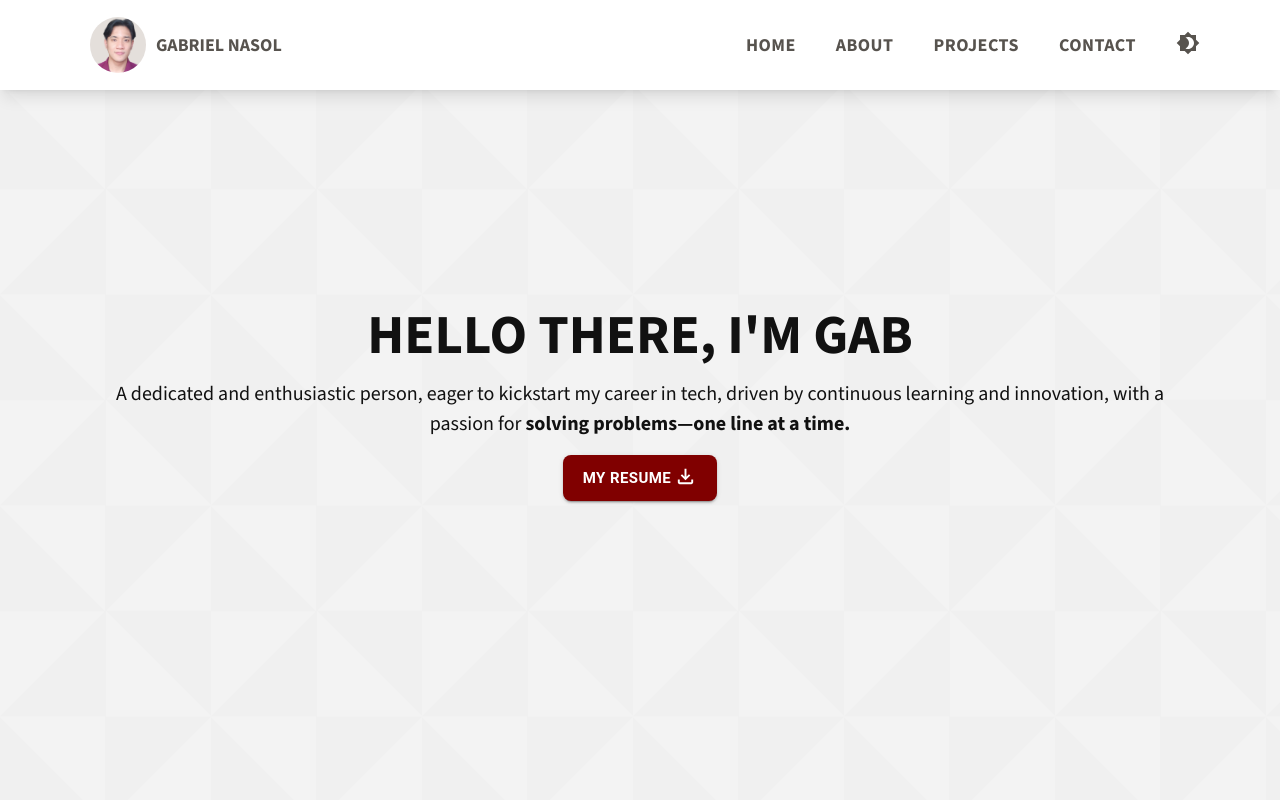
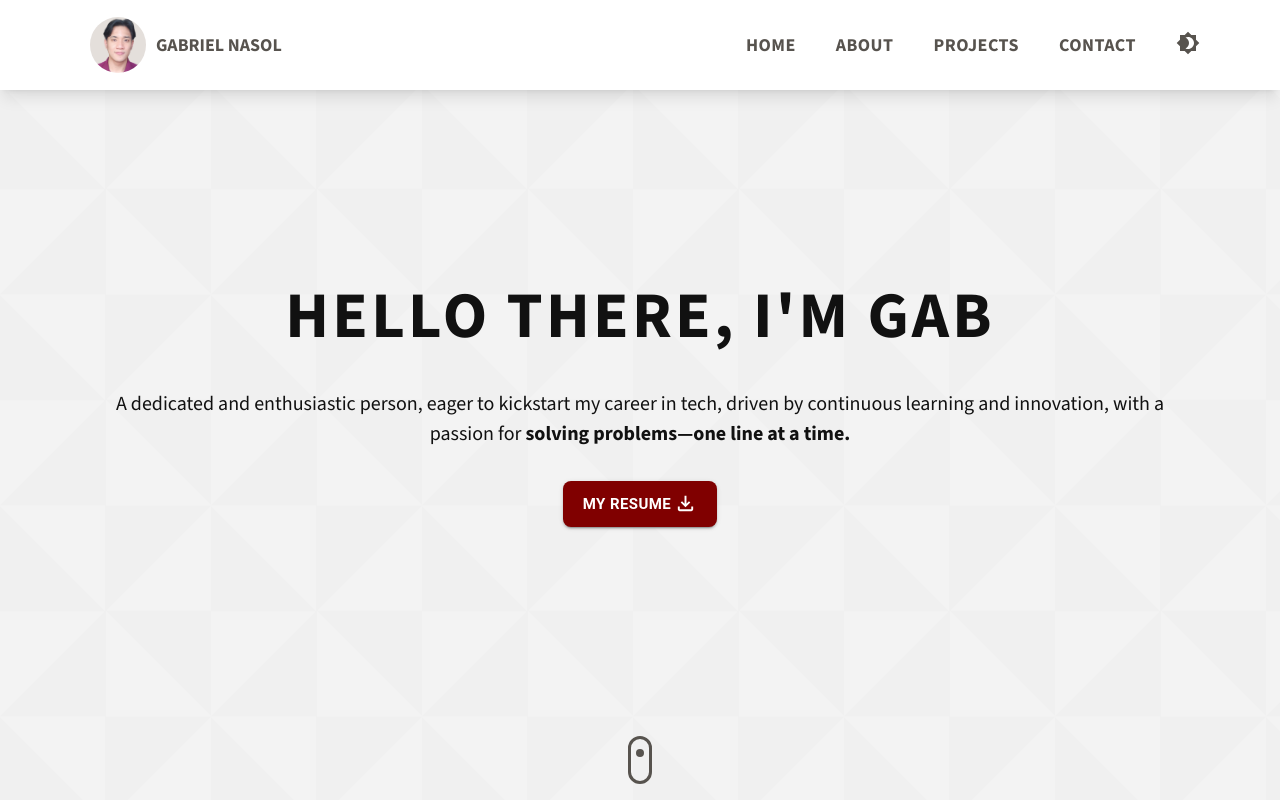
Before and after one commit to nasolgabriel/my-portfolio, a Next.js app: page / in a window 1280 px wide. Built offline with nearby package versions, Linux system fonts and the light colour scheme.

Commit message:
added scroll animation/minor adjustments

```diff
--- a/src/app/styles/globals.css
+++ b/src/app/styles/globals.css
@@ -66,3 +66,70 @@
 #nav-icon3.open span:nth-child(3) {
   transform: rotate(-45deg);
 }
+
+/* Example 2 */
+@keyframes scroll_2 {
+  0%   { transform: translateY(0); opacity: 1; }
+  25%  { opacity: 1; }
+  75%  { transform: translateY(.75em); opacity: 0; }
+  100% { transform: translateY(0); opacity: 0; }
+}
+
+.example--2 {
+  background: cornflowerblue;
+}
+
+.scroll-icon__dot {
+  display: block;
+  position: absolute;
+  left: 50%;
+  background: #57534e;
+  height: .5em;
+  width: .5em;
+  top: .6em;
+  margin-left: -.25em;
+  border-radius: 50%;
+  transform-origin: top center;
+  backface-visibility: hidden;
+  animation: scroll_2 2s ease-out infinite;
+}
+
+/* General icon style */
+.scroll-icon {
+  display: flex;
+  position: absolute;
+  bottom: 2%; /* Adjust this to position the icon */
+  left: 50%;
+  transform: translateX(-50%);
+  height: 3em;
+  width: 1.5em;
+  border: .20em solid #57534e;
+  border-radius: 1em;
+  justify-content: center;
+  align-items: center;
+}
+
+
+/* Page style */
+body {
+  margin: 0;
+}
+
+h2 {
+  color: #57534e;
+  font-family: Roboto, sans-serif;
+  font-weight: 100;
+}
+
+.page-wrap {
+  display: flex;
+  height: 90vh;
+}
+
+.example {
+  flex: 1;
+  display: flex;
+  flex-direction: column;
+  align-items: center;
+  justify-content: center;
+}
--- a/src/components/sections/Header.tsx
+++ b/src/components/sections/Header.tsx
@@ -8,11 +8,11 @@ import { MdOutlineFileDownload } from "react-icons/md";
 const Header = () => {
   return (
     <div className="w-full h-screen flex flex-col justify-center items-center background-pattern px-5">
-      <div className=" text-center lg:px-20 text-[#111]">
-        <h1 className="font-Sans font-bold text-[40px] md:text-[25px] lg:text-[55px] leading-[1.3] mb-2">
+      <div className=" text-center lg:px-20 text-[#111] pb-15">
+        <h1 className="font-Sans font-bold text-[40px] md:text-[25px] lg:text-[65px] leading-[1.3] mb-8 tracking-wider">
           HELLO THERE, I'M GAB
         </h1>
-        <p className="font-Sans leading-[1.5] lg:text-[20px] pb-4">
+        <p className="font-Sans leading-[1.5] lg:text-[20px] pb-8 max-w-[1100px]">
           A dedicated and enthusiastic person, eager to kickstart my career in
           tech, driven by continuous learning and innovation, with a passion for{" "}
           <span className="font-bold">
@@ -32,8 +32,11 @@ const Header = () => {
           }}
         >
           my resume{" "}
-          <MdOutlineFileDownload size={23} style={{ marginLeft: "3px", marginBottom:"2px" }} />
+          <MdOutlineFileDownload size={23} style={{ marginLeft: "3px", marginBottom: "2px" }} />
         </Button>
+      </div>
+      <div className="max-lg:hidden scroll-icon absolute bottom-0 items-center">
+        <span className="scroll-icon__dot"></span>
       </div>
     </div>
   );
```
